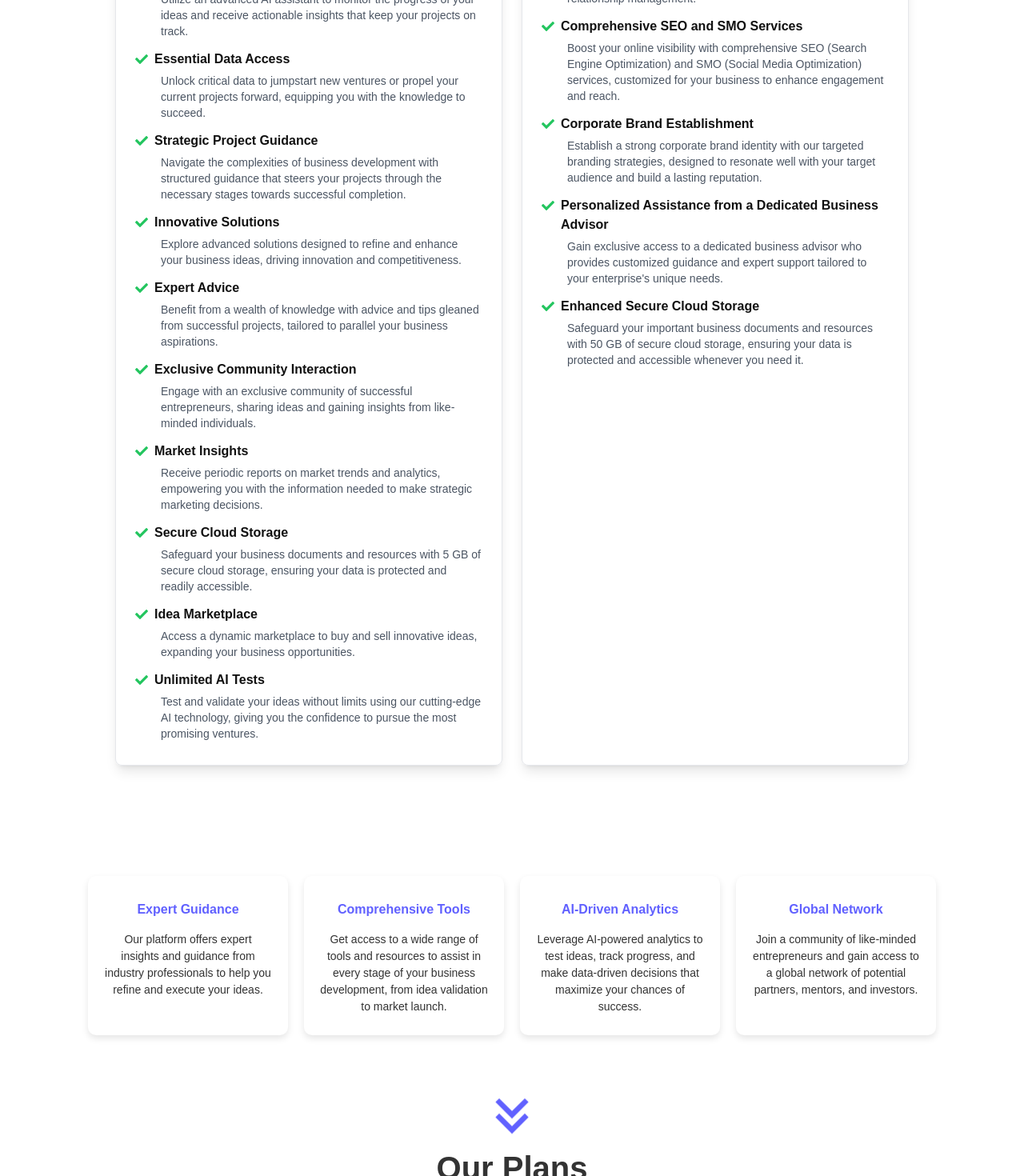
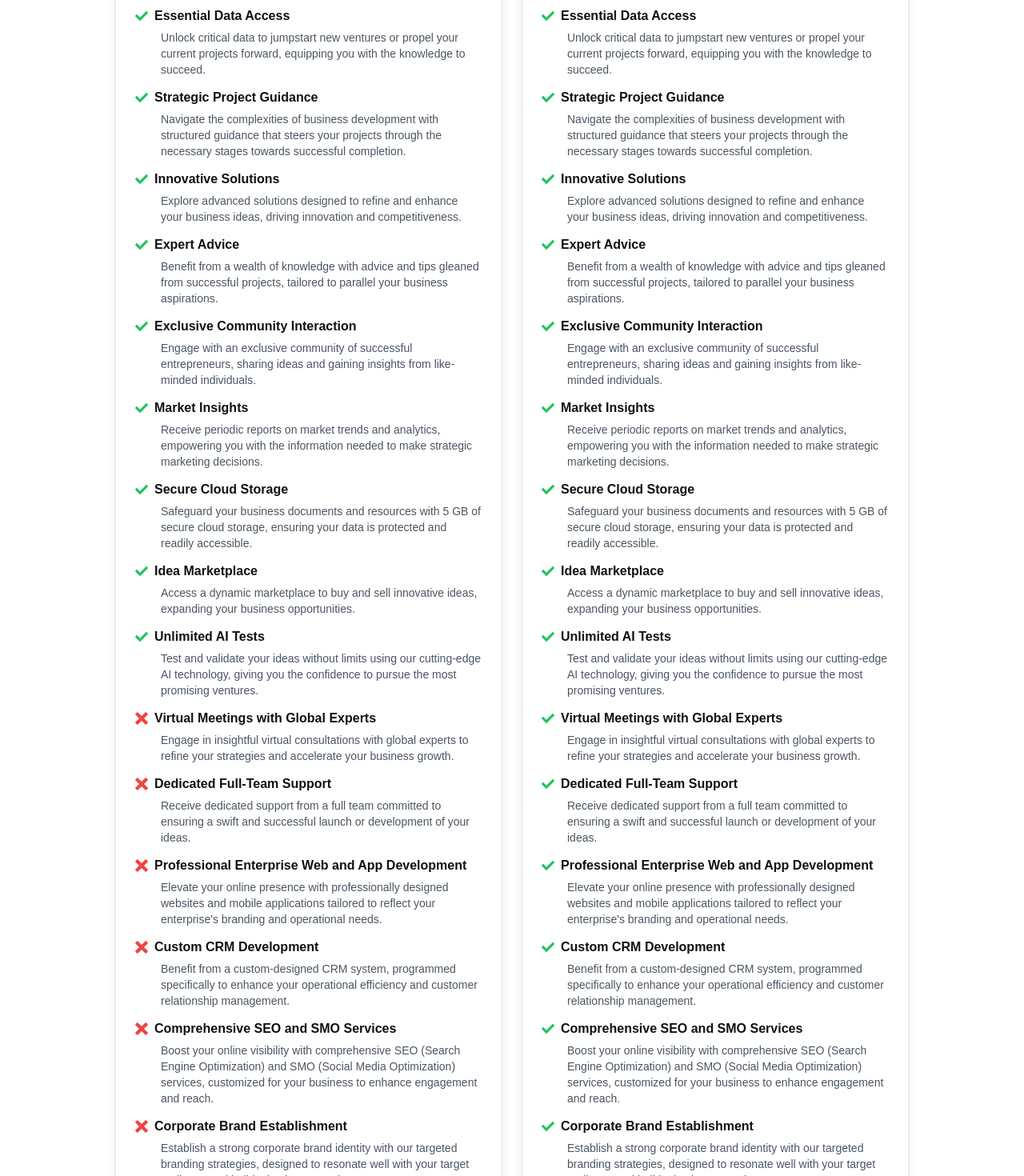
Before and after one commit to gagankishor/ideaxx, a Next.js app: page /plan-details in a window 1280 px wide. Shown: the part 1260-2730 px from the top of the page at 80% size. Built offline with nearby package versions, Linux system fonts and the light colour scheme.

Commit message:
new changes

```diff
--- a/src/components/pages/Home/components/landing/CoreSolutionsSection.jsx
+++ b/src/components/pages/Home/components/landing/CoreSolutionsSection.jsx
@@ -144,7 +144,7 @@ const contentData = {
     {
       title: "Sell Ideas",
       description:
-        "List your innovative ideas or business projects for sale, connecting with buyers who value creativity and potential.",
+        "List your innovative ideas or business projects for sale, connecting with investors who value creativity and potential.",
     },
     {
       title: "Secure Transactions",
@@ -190,6 +190,7 @@ const CoreSolutionsSection = () => {
     speed: 500,
     slidesToShow: 5,
     slidesToScroll: 1,
+    centerMode: true,
     nextArrow: (
       <div
 
@@ -236,7 +237,6 @@ const CoreSolutionsSection = () => {
       },
     ],
   };
-
   return (
     <section id="features" style={{ padding: "0px 0px", color: "white" }}>
       <div style={{ backgroundColor: "black", padding: "30px 0" }}>
@@ -289,7 +289,7 @@ const CoreSolutionsSection = () => {
               style={{ padding: "10px" }}
             >
               Now any team can streamline work, collaborate, and solve their
-              most complex problems together with our suite of products.
+              most complex problems together with our suite of products and much more.
             </p>
           </div>
           <div className="slider-container" style={{ marginTop: "50px" }}>
--- a/src/components/pages/Home/components/landing/TrustedBySection.jsx
+++ b/src/components/pages/Home/components/landing/TrustedBySection.jsx
@@ -15,7 +15,7 @@ const TrustedBySection = () => {
           {/* Title */}
           <div style={{marginTop:'100px'}}>
             <div className="logosTitleWrapper">
-            <h2 className="main-heading-h2">
+            <h2 className="main-heading-h2 text-2xl ">
   Trusted by 200+ companies and over 1,000 customers, from innovative startups to leading enterprises
 </h2>
             </div>
--- a/src/components/pages/Plans/PlanDetails.jsx
+++ b/src/components/pages/Plans/PlanDetails.jsx
@@ -6,6 +6,7 @@ import { RiArrowUpDoubleFill } from "react-icons/ri";
 // import SubscriptionPlans from "./SubscriptionPlans";
 // import PricingCard from "./PricingCard";
 import PricingPlans from "./PricingCard";
+import { useState } from "react";
 const Plans = () => {
   const startupFeatures = [
     {
@@ -172,56 +173,10 @@ const Plans = () => {
         "Safeguard your important business documents and resources with 50 GB of secure cloud storage, ensuring your data is protected and accessible whenever you need it.",
     },
   ];
-  // const [isExpanded, setIsExpanded] = useState("");
-
-  // const planData = [
-  //   {
-  //     title: "Business",
-  //     description: "Level up with more power and enhanced features.",
-  //     originalPrice: 760.00,
-  //     discountPercentage: 70,
-  //     discountedPrice: 229.00,
-  //     features: [
-  //       "100 websites",
-  //       "Managed WordPress Hosting",
-  //       "200 GB NVMe storage",
-  //       "Hostinger Website Builder",
-  //       "Free domain (₹749.00 value)",
-  //       "Free automatic website migration",
-  //       "Free email",
-  //       "Unlimited free SSL",
-  //       "Daily backups (₹2,148.00 value)",
-  //       "Basic WooCommerce Optimisation",
-  //       "Free CDN"
-  //     ]
-  //   },
-  //   {
-  //     title: "Cloud Startup",
-  //     description: "Enjoy optimised performance & guaranteed resources.",
-  //     originalPrice: 1899.00,
-  //     discountPercentage: 59,
-  //     discountedPrice: 699.00,
-  //     features: [
-  //       "300 websites",
-  //       "Managed WordPress Hosting",
-  //       "200 GB NVMe storage",
-  //       "Hostinger Website Builder",
-  //       "Free domain (₹749.00 value)",
-  //       "Free automatic website migration",
-  //       "Free email",
-  //       "Unlimited free SSL",
-  //       "Daily backups (₹2,148.00 value)",
-  //       "Standard WooCommerce",
-  //       "Free CDN",
-  //       "Dedicated IP address",
-  //       "Priority support"
-  //     ]
-  //   }
-  // ];
+  const [isExpanded, setIsExpanded] = useState("");
   return (
     <>
       <div className="flex flex-wrap bg-[#19229A] relative">
-        {/* Left Section */}
         <div className="w-full lg:w-2/5 bg-[#161D78] text-white p-10 lg:p-20 box-border">
           <h2 className="text-2xl lg:text-3xl font-semibold">
             How to Build a Startup
@@ -241,7 +196,6 @@ const Plans = () => {
             </a>
           </div>
         </div>
-        {/* Right Section */}
         <div className="w-full lg:w-3/5 relative">
           <img
             src="plan1.jpeg"
@@ -251,8 +205,34 @@ const Plans = () => {
           <div className="absolute top-0 left-0 w-full h-full bg-[#191C59] opacity-50"></div>
         </div>
       </div>
+      <div className="flex flex-col items-center text-center">
+          <RiArrowUpDoubleFill
+            className="text-[24px] text-[#6161FF] mx-auto mb-5 animate-bounce"
+            size={80}
+            style={{
+              animation: "slideDown 2s infinite",
+            }}
+          />
+          <style>
+            {`
+              @keyframes slideDown {
+                0% {
+                  transform: translateY(0) rotate(180deg);
+                }
+                50% {
+                  transform: translateY(10px) rotate(180deg);
+                }
+                100% {
+                  transform: translateY(0) rotate(180deg);
+                }
+              }
+            `}
+          </style>
+          <h2 className="heading mt-10 text-xl lg:text-2xl font-semibold">
+            Our Plans
+          </h2>
+        </div>
       <PricingPlans/>
-      {/* <PricingCard plan={planData}/> */}
       <div className="main-plan-container">
         <div className="selling-points-section">
           <div className="selling-points-container">
@@ -289,34 +269,8 @@ const Plans = () => {
           </div>
         </div>
 
-        <div className="flex flex-col items-center text-center">
-          <RiArrowUpDoubleFill
-            className="text-[24px] text-[#6161FF] mx-auto mb-5 animate-bounce"
-            size={80}
-            style={{
-              animation: "slideDown 2s infinite",
-            }}
-          />
-          <style>
-            {`
-              @keyframes slideDown {
-                0% {
-                  transform: translateY(0) rotate(180deg);
-                }
-                50% {
-                  transform: translateY(10px) rotate(180deg);
-                }
-                100% {
-                  transform: translateY(0) rotate(180deg);
-                }
-              }
-            `}
-          </style>
-          <h2 className="heading mt-10 text-xl lg:text-2xl font-semibold">
-            Our Plans
-          </h2>
-        </div>
-        <div className="plans-container">
+
+        {/* <div className="plans-container">
           <div className="plan-card">
             <div>
               <h2 className="plan-title">Startup Plan</h2>
@@ -333,7 +287,6 @@ const Plans = () => {
               </ul>
 
             </div>
-            {/* <button className="subscribe-button">Subscribe Now</button> */}
           </div>
           <div className="plan-card">
             <div>
@@ -354,9 +307,8 @@ const Plans = () => {
             </div>
             <button className="subscribe-button">Contect Sales</button>
           </div>
-        </div>
+        </div> */}
       </div>
-      {/* <SubscriptionPlans/> */}
     </>
   );
 };
--- a/src/components/pages/Plans/PricingCard.jsx
+++ b/src/components/pages/Plans/PricingCard.jsx
@@ -1,5 +1,8 @@
 import Link from "next/link";
 import { FaCheck } from "react-icons/fa";
+// import { FaCross } from "react-icons/fa6";
+import { ImCross } from "react-icons/im";
+
 const startupFeatures = [
   {
     title: "Tailored Platform Experience",
@@ -61,9 +64,121 @@ const startupFeatures = [
     description:
       "Test and validate your ideas without limits using our cutting-edge AI technology, giving you the confidence to pursue the most promising ventures.",
   },
+  {
+    title: "Virtual Meetings with Global Experts",
+    description:
+      "Engage in insightful virtual consultations with global experts to refine your strategies and accelerate your business growth.",
+      notInclude:true,
+
+  },
+  {
+    title: "Dedicated Full-Team Support",
+    description:
+      "Receive dedicated support from a full team committed to ensuring a swift and successful launch or development of your ideas.",
+      notInclude:true,
+
+  },
+  {
+    title: "Professional Enterprise Web and App Development",
+    description:
+      "Elevate your online presence with professionally designed websites and mobile applications tailored to reflect your enterprise's branding and operational needs.",
+      notInclude:true,
+
+  },
+  {
+    title: "Custom CRM Development",
+    description:
+      "Benefit from a custom-designed CRM system, programmed specifically to enhance your operational efficiency and customer relationship management.",
+      notInclude:true,
+  },
+  {
+    title: "Comprehensive SEO and SMO Services",
+    description:
+      "Boost your online visibility with comprehensive SEO (Search Engine Optimization) and SMO (Social Media Optimization) services, customized for your business to enhance engagement and reach.",
+      notInclude:true,
+  },
+  {
+    title: "Corporate Brand Establishment",
+    description:
+      "Establish a strong corporate brand identity with our targeted branding strategies, designed to resonate well with your target audience and build a lasting reputation.",
+      notInclude:true,
+  },
+  {
+    title: "Personalized Assistance from a Dedicated Business Advisor",
+    description:
+      "Gain exclusive access to a dedicated business advisor who provides customized guidance and expert support tailored to your enterprise's unique needs.",
+      notInclude:true,
+  },
+  {
+    title: "Enhanced Secure Cloud Storage",
+    description:
+      "Safeguard your important business documents and resources with 50 GB of secure cloud storage, ensuring your data is protected and accessible whenever you need it.",
+    notInclude:true,
+  },
 ];
 
 const enterpriseFeatures = [
+
+  {
+    title: "Tailored Platform Experience",
+    description:
+      "Gain full access to the IDEAX platform, customized to fit the unique needs of your business. Manage and track your company's progress effortlessly, anytime and anywhere.",
+  },
+  {
+    title: "Mobile Accessibility",
+    description:
+      "Stay connected with your projects through our iOS and Android apps, ensuring you can keep tabs on your business operations from anywhere in the world.",
+  },
+  {
+    title: "AI-Powered Assistance",
+    description:
+      "Utilize an advanced AI assistant to monitor the progress of your ideas and receive actionable insights that keep your projects on track.",
+  },
+  {
+    title: "Essential Data Access",
+    description:
+      "Unlock critical data to jumpstart new ventures or propel your current projects forward, equipping you with the knowledge to succeed.",
+  },
+  {
+    title: "Strategic Project Guidance",
+    description:
+      "Navigate the complexities of business development with structured guidance that steers your projects through the necessary stages towards successful completion.",
+  },
+  {
+    title: "Innovative Solutions",
+    description:
+      "Explore advanced solutions designed to refine and enhance your business ideas, driving innovation and competitiveness.",
+  },
+  {
+    title: "Expert Advice",
+    description:
+      "Benefit from a wealth of knowledge with advice and tips gleaned from successful projects, tailored to parallel your business aspirations.",
+  },
+  {
+    title: "Exclusive Community Interaction",
+    description:
+      "Engage with an exclusive community of successful entrepreneurs, sharing ideas and gaining insights from like-minded individuals.",
+  },
+  {
+    title: "Market Insights",
+    description:
+      "Receive periodic reports on market trends and analytics, empowering you with the information needed to make strategic marketing decisions.",
+  },
+  {
+    title: "Secure Cloud Storage",
+    description:
+      "Safeguard your business documents and resources with 5 GB of secure cloud storage, ensuring your data is protected and readily accessible.",
+  },
+  {
+    title: "Idea Marketplace",
+    description:
+      "Access a dynamic marketplace to buy and sell innovative ideas, expanding your business opportunities.",
+  },
+  {
+    title: "Unlimited AI Tests",
+    description:
+      "Test and validate your ideas without limits using our cutting-edge AI technology, giving you the confidence to pursue the most promising ventures.",
+  },
   {
     title: "Virtual Meetings with Global Experts",
     description:
@@ -140,6 +255,21 @@ const PricingPlans = () => {
         >
           <h3 className="text-lg font-bold">{plan.title}</h3>
           <p className="text-gray-600 mt-2">{plan.description}</p>
+
+          <ul className="mt-6 space-y-2">
+            {plan.features.map((feature, i) => (
+              <li key={i} className="flex items-start space-x-2">
+                {feature.notInclude ?(<span className="text-red-500 mt-1"><ImCross />
+ </span>):(<span className="text-green-500 mt-1"><FaCheck/></span>)}
+                <div>
+                  <h5 className="font-semibold">{feature.title}</h5>
+                  <p className="text-sm text-left pl-2 text-gray-600">
+                    {feature.description}
+                  </p>
+                </div>
+              </li>
+            ))}
+          </ul>
           {plan.price&&(
             <>
             <div className="flex items-center mt-8 space-x-4">
@@ -163,19 +293,6 @@ const PricingPlans = () => {
               {plan.buttonName}
             </Link>
           </div>
-          <ul className="mt-6 space-y-2">
-            {plan.features.map((feature, i) => (
-              <li key={i} className="flex items-start space-x-2">
-                <span className="text-green-500 mt-1"> <FaCheck/> </span>
-                <div>
-                  <h5 className="font-semibold">{feature.title}</h5>
-                  <p className="text-sm text-left pl-2 text-gray-600">
-                    {feature.description}
-                  </p>
-                </div>
-              </li>
-            ))}
-          </ul>
         </div>
       ))}
     </div>
```
Also changed, not shown: src/app/cart/page.js (+5 -5 lines), src/components/pages/Home/WizardResult.jsx (+29 -41 lines), src/components/pages/Home/components/landing/ImpactSection.jsx (+4 -4 lines), src/components/pages/Home/components/landing/ProductLineupSection.jsx (+31 -37 lines), public/result-page/image.png (added), src/app/plan-details/page.js (line endings or trailing spaces).
